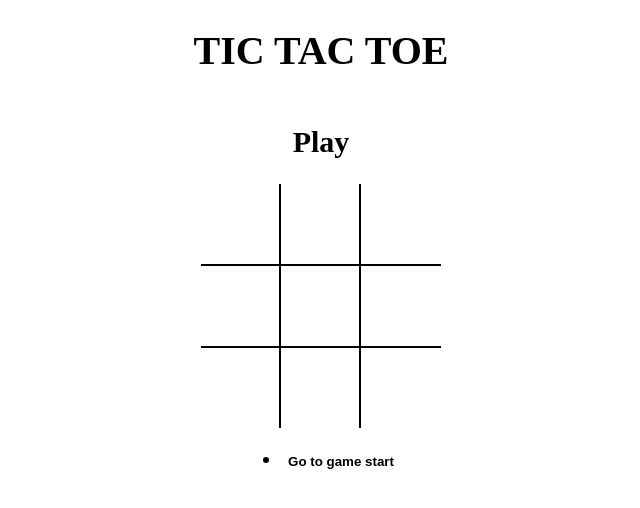
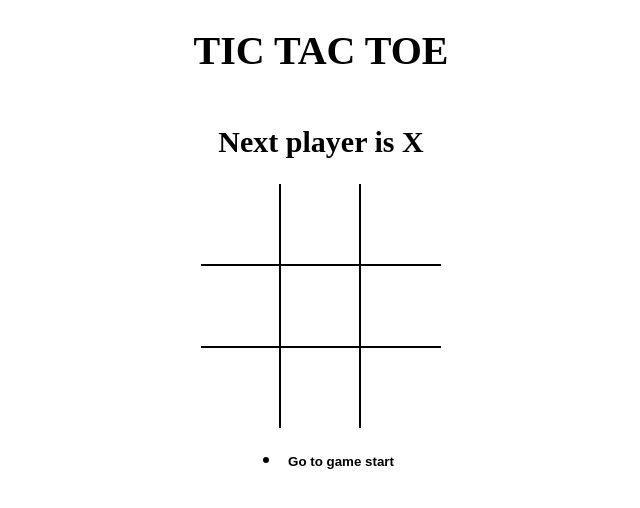
Before and after one commit to Naman2305/tictactoe, a React (Vite) app: page / in a window 1280 px wide. Shown: the top 508 px of the page, without its empty margins (319-959 px from the left). Built offline with nearby package versions, Linux system fonts and the light colour scheme.

Commit message:
displayed draw messaged with conditional rendering

```diff
--- a/src/App.jsx
+++ b/src/App.jsx
@@ -1,6 +1,7 @@
 import React, { useState } from 'react';
 import Board from './components/Board';
 import History from './components/History';
+import StatusMessage from './components/StatusMessage';
 import './styles/root.scss';
 import { calculateWinner } from './helpers';
 const App = () => {
@@ -10,7 +11,6 @@
   const [currentMove, setCurrentMove] = useState(0);
   const current = history[currentMove];
   const winner = calculateWinner(current.board);
-  const message = winner ? `Winner is ${winner}` : `Play`;
   const handleSquareClick = position => {
     if (current.board[position] || winner) {
       return;
@@ -34,7 +34,7 @@
   return (
     <div className="app">
       <h1>TIC TAC TOE</h1>
-      <h2>{message}</h2>
+      <StatusMessage winner={winner} current={current} />
       <Board
         board={current.board}
         handleSquareClick={handleSquareClick}
--- /dev/null
+++ b/src/components/StatusMessage.jsx
@@ -0,0 +1,19 @@
+import React from 'react';
+
+const StatusMessage = ({ winner, current }) => {
+  // const message = winner ? `Winner is ${winner}` : `Play`;
+
+  const noMovesLeft = current.board.every(el => el !== null);
+
+  return (
+    <h2>
+      {winner && `Winner is ${winner}`}
+      {!winner &&
+        !noMovesLeft &&
+        `Next player is ${current.isXNext ? 'X' : '0'}`}
+      {!winner && noMovesLeft && 'X and 0 tied'}
+    </h2>
+  );
+};
+
+export default StatusMessage;
```
